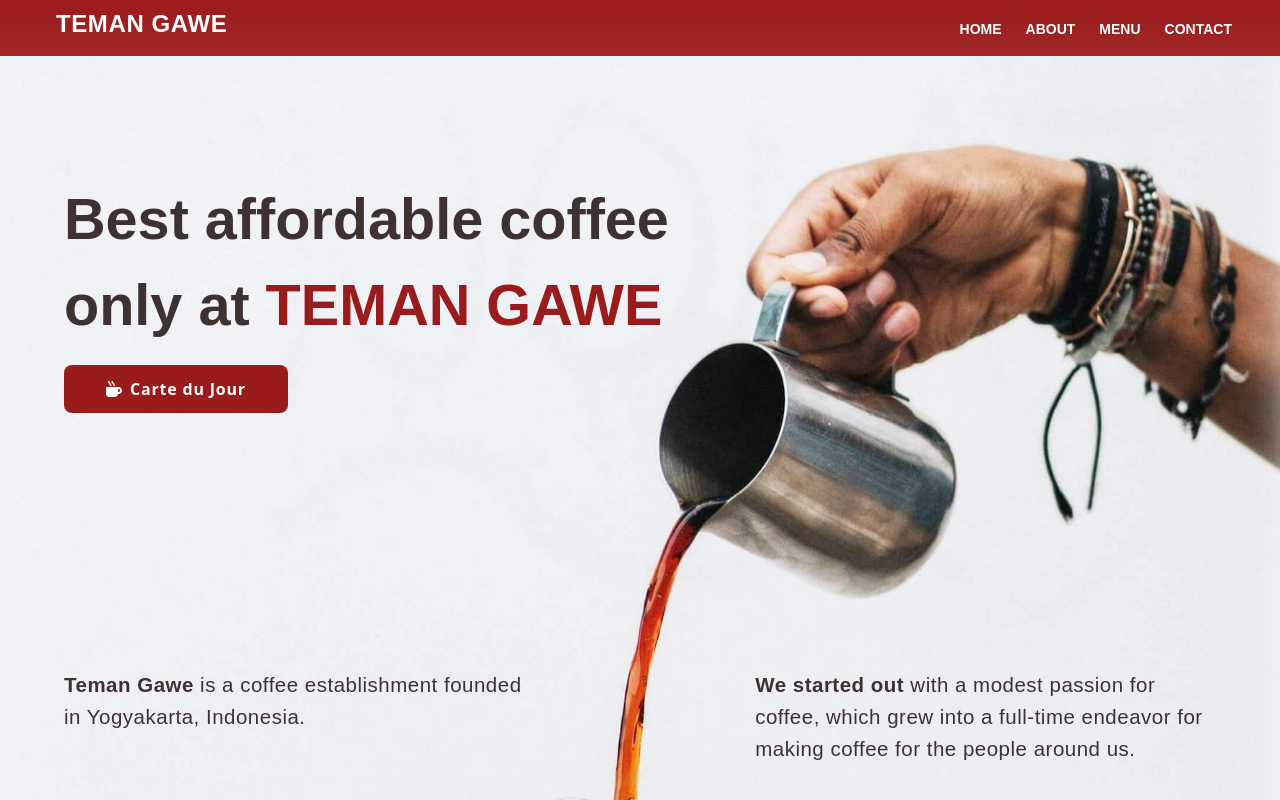
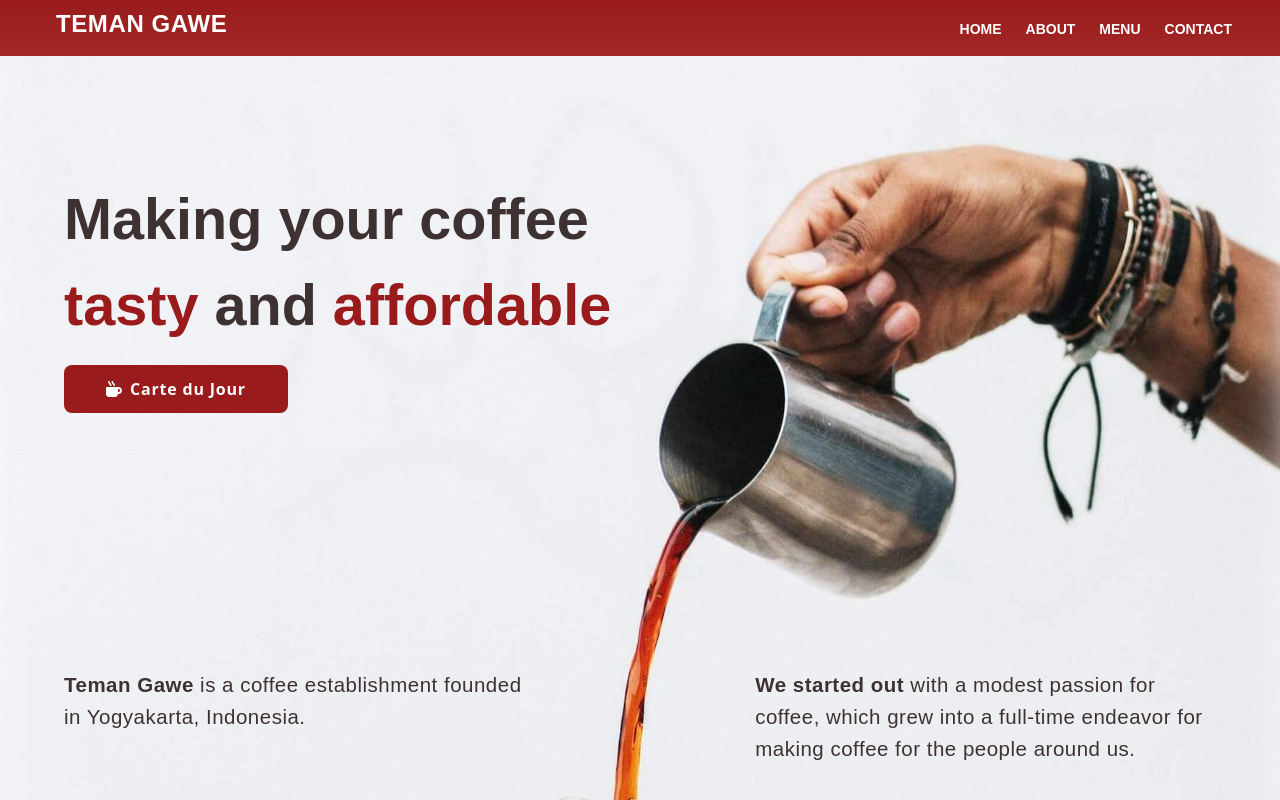
Before and after one commit to andikawilliam/teman-gawe-react, a Next.js app: page / in a window 1280 px wide. Shown: the top 800 px of the page. Built offline with nearby package versions, Linux system fonts and the light colour scheme.

Commit message:
update teman gawe header

```diff
--- a/components/nav.js
+++ b/components/nav.js
@@ -5,6 +5,8 @@ import { ScrollTrigger } from "gsap/dist/ScrollTrigger";
 if (typeof window !== "undefined") {
   gsap.registerPlugin(ScrollToPlugin, ScrollTrigger);
 }
+
+import TemanGaweLogo from 'next/image'
 
 import NavMenu from "./nav-menu";
 import NavBurger from "./nav-burger";
@@ -115,6 +117,15 @@ export default class Nav extends React.Component {
               <NavMenu name="about" onClick={ this.goToSection }/>
               <NavMenu name="menu" onClick={ this.goToSection }/>
               <NavMenu name="contact" onClick={ this.goToSection }/>
+              <div className="absolute bottom-10 lg:hidden pt-4 lg:pb-0">
+                <TemanGaweLogo
+                  className="top-0 max-w-full "
+                  src="/teman-gawe-logo.png"
+                  layout={"intrinsic"}
+                  width={120}
+                  height={90}
+                />
+              </div>
             </div>
           </div>
         </nav>
--- a/pages/header.js
+++ b/pages/header.js
@@ -26,10 +26,9 @@ export default class Header extends React.Component {
     return (
       <div id="home" className={ this.props.className }>
         <div
-          className="font-poppins text-left text-black-gawe font-bold text-9vw sm:text-6vw lg:text-4.5vw"
+          className="font-poppins text-left text-black-gawe font-bold text-10vw sm:text-6.5vw lg:text-4.5vw"
         >
-          Best affordable coffee
-          only at <span className="whitespace-nowrap text-red-800"> TEMAN GAWE</span>
+          Making your coffee <span className="text-red-800">tasty</span> and <span className="text-red-800">affordable</span>
         </div>
         <button
           className="tracking-wider bg-red-800 text-white text-sm font-bold rounded-lg mt-2 h-10 lg:h-12 w-40 sm:mt-4 sm:text-base md:w-56"
--- a/pages/index.js
+++ b/pages/index.js
@@ -11,7 +11,7 @@ export default function IndexPage() {
       <div
         className="relative px-8 sm:px-12 lg:px-16 bg-coffee-splash-mobile lg:bg-coffee-splash bg-image-config"
       >
-        <Header className="pt-28 pb-8 w-full sm:pt-44 lg:w-2/3 lg:pb-44 xl:w-3/5"/>
+        <Header className="pt-28 pb-8 w-full pr-2 sm:pr-10 sm:pt-44 lg:w-2/3 lg:pb-44 xl:w-3/5"/>
         <About className="sm:mt-16"/>
       </div>
       <Menu className="pb-16 px-8 sm:px-12 lg:px-16"/>
--- a/tailwind.config.js
+++ b/tailwind.config.js
@@ -34,6 +34,7 @@ module.exports = {
         '4.5vw': '4.5vw',
         '5vw': '5vw',
         '6vw': '6vw',
+        '6.5vw': '6.5vw',
         '7vw': '7vw',
         '8vw': '8vw',
         '9vw': '9vw',
```
